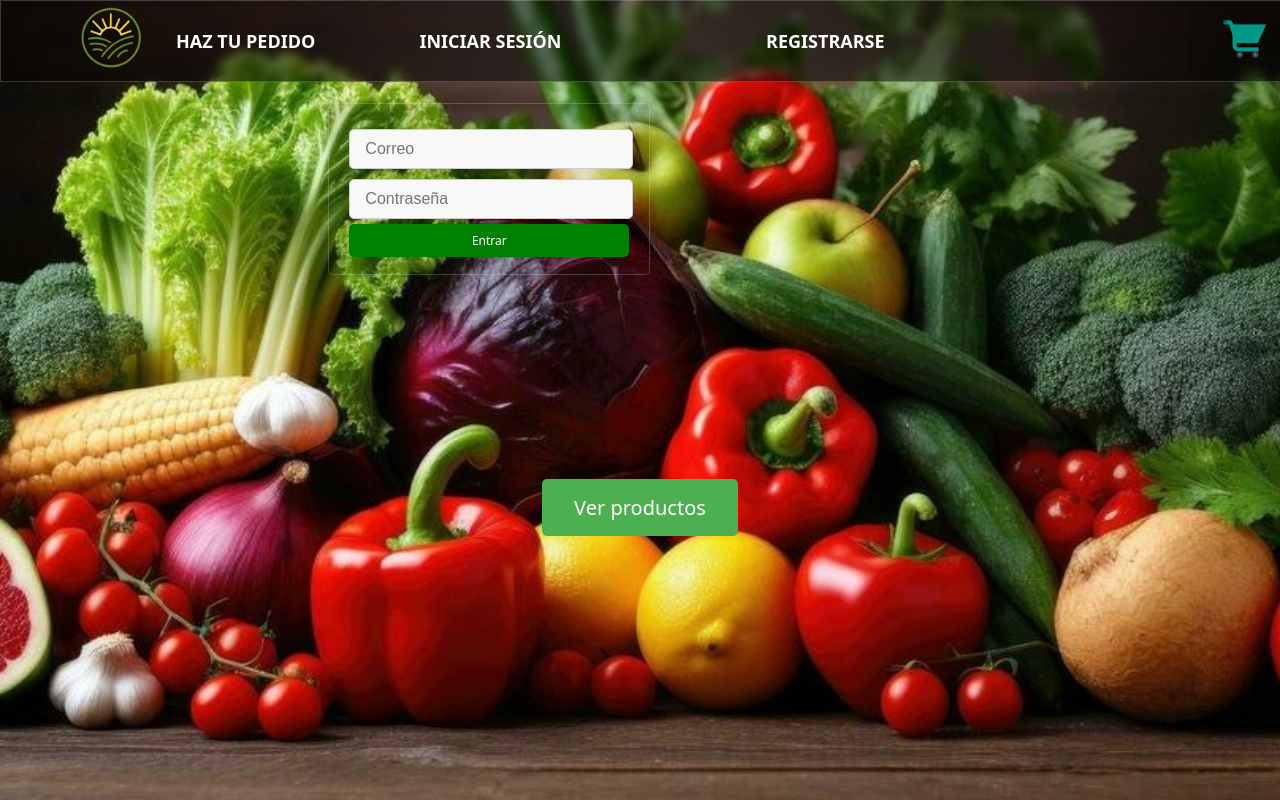
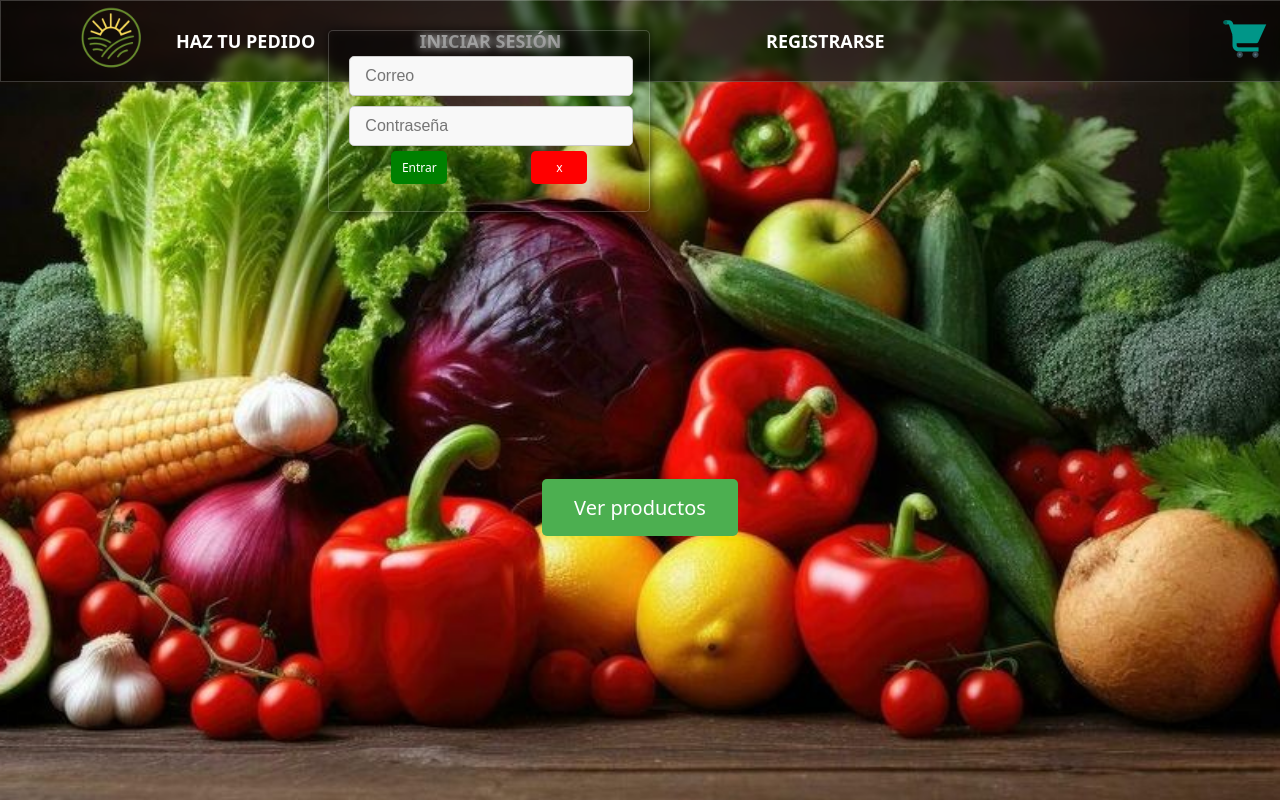
Before and after one commit to alexismouwid/my-first-shop-page, a React (Vite) app: page / in a window 1280 px wide. Both pictures are taken after a click on the element "INICIAR SESIÓN". Built offline with nearby package versions, Linux system fonts and the light colour scheme.

Commit message:
mod en el form login

```diff
--- a/src/components/FormularioLogin.css
+++ b/src/components/FormularioLogin.css
@@ -15,14 +15,14 @@
 
 .formulario-login{
  background-color: rgba(0, 0, 0, 0.1);
-  box-shadow: 0px 0px 10px rgba(0, 0, 0, 0.1);
+  box-shadow: 0px 0px 10px rgba(0, 0, 0, 0.6);
   border-radius: 5px;
   width: 280px;
-  height: 130px;
+  height: 140px;
   backdrop-filter: blur(5px);
   border: 1px solid rgba(255, 255, 255, 0.2);
   position: absolute;
-  top: 100px;
+  top: 27px;
   right: 0;
   padding: 20px 20px;
   font-size: 12px;
@@ -37,24 +37,6 @@
   border-radius: 5px;
   background-color: #f8f8f8;
 }
-
-.btn {
-
-  width: 100%;
-  padding: 8px;
-  background-color: green;
-  color: white;
-  border: none;
-  border-radius: 5px;
-  cursor: pointer;
-  transition: 0.3s ease-in-out;
-}
-
-.btn:hover {
-  color: black;
-  background-color: darkgreen;
-}
-
 
 //Hacemos la pagina responsive
 @media (max-width: 1024px) {
@@ -85,10 +67,54 @@
 
 
 }
+.botones-container{
+
+  display: flex;
+  justify-content: space-around;
+}
+.entrar{
+
+  width: 20%;
+  padding: 8px;
+  margin: 20 auto;
+  background-color: green;
+  color: white;
+  border: none;
+  border-radius: 5px;
+  cursor: pointer;
+  transition: 0.3s ease-in-out;
+}
+
+.entrar:hover {
+  color: black;
+  background-color: darkgreen;
+}
 
 
 
 
+.salir {
+
+  width: 20%;
+  padding: 8px;
+  border-radius: 5px;
+
+  background-color: red;
+  color: white;
+  border: none;
+  cursor: pointer;
+  transition: 0.3s ease-in-out;
+
+ }
+
+.salir:hover {
+  background-color: darkred;
+  color: black;
+}
+
+.message{
+  color: green bold;
+}
 
 
 @media (max-width: 600px){
--- a/src/components/FormularioLogin.jsx
+++ b/src/components/FormularioLogin.jsx
@@ -17,8 +17,7 @@ class FormularioLogin extends Component {
     e.preventDefault();
 
     const { email, password } = this.state;
-    const { verificarSesion, toggleFormulario, usuarioAutenticado } =
-      this.props; // Recibe desde Navbar
+    const { verificarSesion, toggleFormulario } = this.props;
 
     try {
       const response = await axios.post("http://localhost:3000/login", {
@@ -32,20 +31,19 @@ class FormularioLogin extends Component {
       const { token, nombre } = response.data;
 
       if (!token || !nombre) {
-        console.error("El backen no envió la respuesta esperada");
+        console.error("El backend no envió la respuesta esperada");
         return;
       }
 
-      localStorage.setItem("token", token); // Guarda solo el tokenX
-      localStorage.setItem("usuario", JSON.stringify({ nombre })); // Guarda el nombre
+      localStorage.setItem("token", token);
+      localStorage.setItem("usuario", JSON.stringify({ nombre }));
       this.setState({ message: `Bienvenido, ${nombre}` });
 
-      verificarSesion(); // Actualiza el estado en NavbarW
-      toggleFormulario(); // Cierra el formulario de login
+      verificarSesion();
+      toggleFormulario(); // Cierra el formulario después de iniciar sesión
       window.location.reload();
     } catch (error) {
       console.error("Error en la autenticación:", error);
-
       this.setState({ message: "Usuario y/o contraseña incorrectos" });
     }
   };
@@ -79,10 +77,16 @@ class FormularioLogin extends Component {
               onChange={this.handleChange}
               required
             />
-            <button type="submit" className="btn">
-              Entrar
-            </button>
-            <p>{this.state.message}</p>
+            {/* 🆕 Botones alineados */}
+            <div className="botones-container">
+              <button type="submit" className="entrar">
+                Entrar
+              </button>
+              <button type="button" className="salir" onClick={toggleFormulario}>
+                x
+              </button>
+            </div>
+            <p className="message">{this.state.message}</p>
           </form>
         )}
       </div>
```
